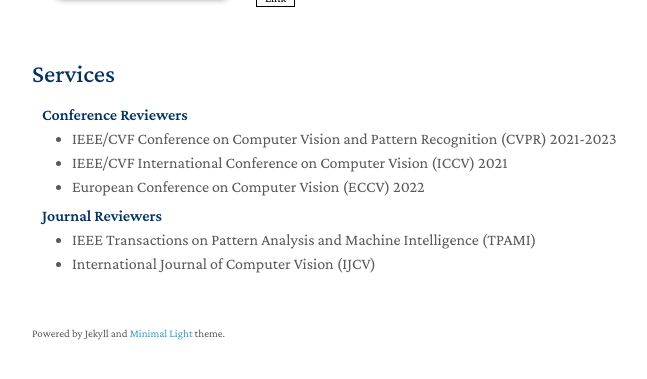
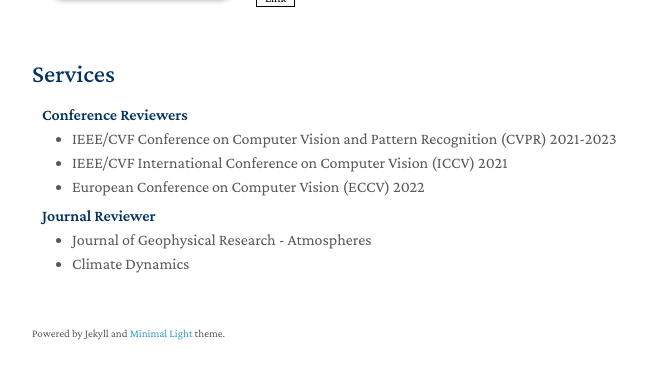
Before and after one commit to diptiSH/diptiSH.github.io, a Jekyll site: the page built from index.md, in a window 1280 px wide and 1195 px high, cut to the strip 781-1160 px from the top of the window. Shown: the whole strip, without its empty margins (438-1085 px from the left). Built offline with Jekyll 4.4.1, drawn with Linux system fonts in a browser that asks for light colours; nearby versions of some CDN libraries; a style sheet for code colours, icons or effects is not loaded; our own code applies the rules of GitHub Pages for plain Markdown files.

Commit message:
Update services.md

```diff
--- a/_includes/services.md
+++ b/_includes/services.md
@@ -8,9 +8,9 @@
   <li><a href="https://eccv2022.ecva.net/"><autocolor>European Conference on Computer Vision (ECCV) 2022</autocolor></a></li>
 </ul>
 
-<h4 style="margin:0 10px 0;">Journal Reviewers</h4>
+<h4 style="margin:0 10px 0;">Journal Reviewer</h4>
 
 <ul style="margin:0 0 20px;">
-  <li><a href="https://www.computer.org/csdl/journal/tp"><autocolor>IEEE Transactions on Pattern Analysis and Machine Intelligence (TPAMI)</autocolor></a></li>
-  <li><a href="https://www.springer.com/journal/11263"><autocolor>International Journal of Computer Vision (IJCV)</autocolor></a></li>
+  <li><a href="https://agupubs.onlinelibrary.wiley.com/journal/21698996"><autocolor>Journal of Geophysical Research - Atmospheres</autocolor></a></li>
+  <li><a href="https://link.springer.com/journal/382"><autocolor>Climate Dynamics</autocolor></a></li>
 </ul>
```
